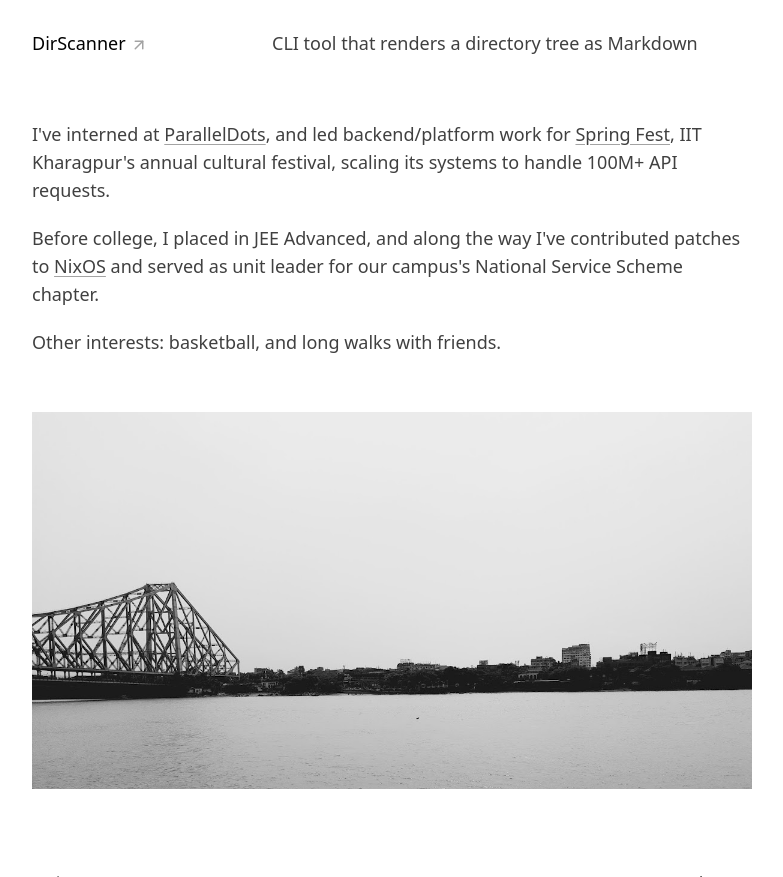
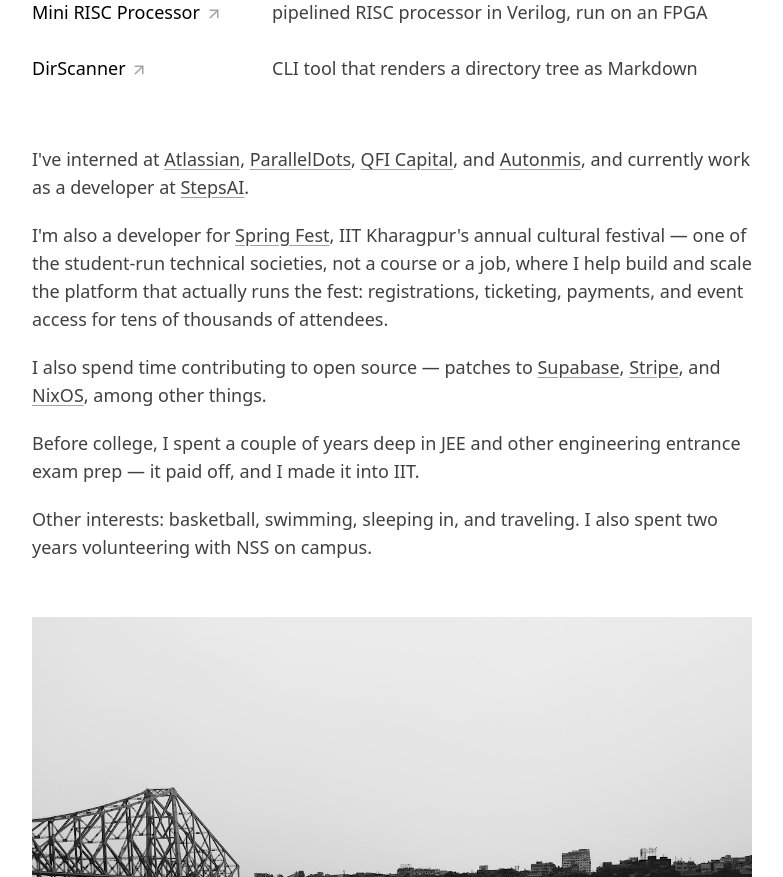
Before and after one commit to SumitKumar-17/SumitKumar-17.github.io, a SvelteKit app: page / in a window 1280 px wide. Shown: the part 1005-1882 px from the top of the page, without its empty margins (248-1031 px from the left). Built offline with nearby package versions, Linux system fonts and the light colour scheme.

Commit message:
fix: update intro

```diff
--- a/src/routes/+page.svelte
+++ b/src/routes/+page.svelte
@@ -39,7 +39,7 @@
 
 <Seo
   title="Sumit Kumar"
-  description="Fourth-year CS undergrad at IIT Kharagpur. Building systems, databases, compilers, and things I get too invested in."
+  description="Final-year dual degree (B.Tech + M.Tech) CS student at IIT Kharagpur. Building systems, databases, compilers, and things I get too invested in."
 />
 
 <p
@@ -47,6 +47,7 @@
   id="sumit-is"
 >
   <span class="g">is a</span> student<span class="g">,</span><br />
+  researcher<span class="g">,</span><br />
   systems tinkerer<span class="g">, and</span><br />
   builder<span class="g">.</span>
 </p>
@@ -54,8 +55,9 @@
 <div class="layout-md text-lg space-y-14">
   <div class="space-y-5">
     <p>
-      I'm a fourth-year undergrad in <a class="link" href="/resume"
-        >Computer Science and Engineering</a
+      I'm in my final year of the dual degree (B.Tech + M.Tech) program in <a
+        class="link"
+        href="/resume">Computer Science and Engineering</a
       >
       at the <a class="link" href="https://www.iitkgp.ac.in/">Indian Institute
         of Technology, Kharagpur</a
@@ -64,15 +66,16 @@
 
     <p>
       I like working on <em>systems</em> — databases, compilers, distributed
-      systems, and the Linux kernel — and I have a habit of turning ordinary
-      course lab assignments into projects I get way too invested in.
+      systems, GPU and AI infra, and the Linux kernel — and I have a habit of
+      turning ordinary course assignments, or a small tool I needed, into
+      projects I get way too invested in.
     </p>
 
     <p>
       Towards that goal, I care about understanding how things work from the
       ground up: writing a SQL parser instead of using one, building a mini
-      Kafka to understand why the real one is fast, implementing my own
-      RISC processor instead of just studying one.
+      Kafka to understand why the real one is fast, implementing my own RISC
+      processor instead of just studying one.
     </p>
   </div>
 
@@ -94,24 +97,43 @@
 
   <div class="space-y-5">
     <p>
-      I've interned at <a class="link" href="https://paralleldots.com/"
-        >ParallelDots</a
-      >, and led backend/platform work for <a class="link"
-        href="https://springfest.iitkgp.ac.in/">Spring Fest</a
-      >, IIT Kharagpur's annual cultural festival, scaling its systems to
-      handle 100M+ API requests.
+      I've interned at <a class="link" href="https://www.atlassian.com/"
+        >Atlassian</a
+      >, <a class="link" href="https://paralleldots.com/">ParallelDots</a>,
+      <a class="link" href="https://qficapital.in/">QFI Capital</a>, and
+      <a class="link" href="https://autonmis.com/">Autonmis</a>, and currently
+      work as a developer at
+      <a class="link" href="https://stepsai.ca/">StepsAI</a>.
     </p>
 
     <p>
-      Before college, I placed in JEE Advanced, and along the way I've
-      contributed patches to <a class="link" href="https://nixos.org/"
-        >NixOS</a
-      >
-      and served as unit leader for our campus's National Service Scheme
-      chapter.
+      I'm also a developer for
+      <a class="link" href="https://www.instagram.com/iitkgp.springfest/">Spring Fest</a>,
+      IIT Kharagpur's annual cultural festival — one of the student-run
+      technical societies, not a course or a job, where I help build and
+      scale the platform that actually runs the fest: registrations,
+      ticketing, payments, and event access for tens of thousands of
+      attendees.
     </p>
 
-    <p>Other interests: basketball, and long walks with friends.</p>
+    <p>
+      I also spend time contributing to open source — patches to <a
+        class="link"
+        href="https://supabase.com/">Supabase</a
+      >,
+      <a class="link" href="https://github.com/stripe">Stripe</a>, and
+      <a class="link" href="https://nixos.org/">NixOS</a>, among other things.
+    </p>
+
+    <p>
+      Before college, I spent a couple of years deep in JEE and other
+      engineering entrance exam prep — it paid off, and I made it into IIT.
+    </p>
+
+    <p>
+      Other interests: basketball, swimming, sleeping in, and traveling. I
+      also spent two years volunteering with NSS on campus.
+    </p>
   </div>
 
   <div class="space-y-5">
--- a/src/routes/resume/+page.svelte
+++ b/src/routes/resume/+page.svelte
@@ -7,7 +7,7 @@
 
 <Seo
   title="Sumit Kumar – Resume"
-  description="Fourth-year CS undergrad at IIT Kharagpur. Building systems, databases, compilers, and things I get too invested in."
+  description="Final-year CS undergrad at IIT Kharagpur. Building systems, databases, compilers, and things I get too invested in."
 />
 
 <section class="layout-md pt-12">
```
Also changed, not shown: 1 other file (tests, documents, lock files or other folders).
